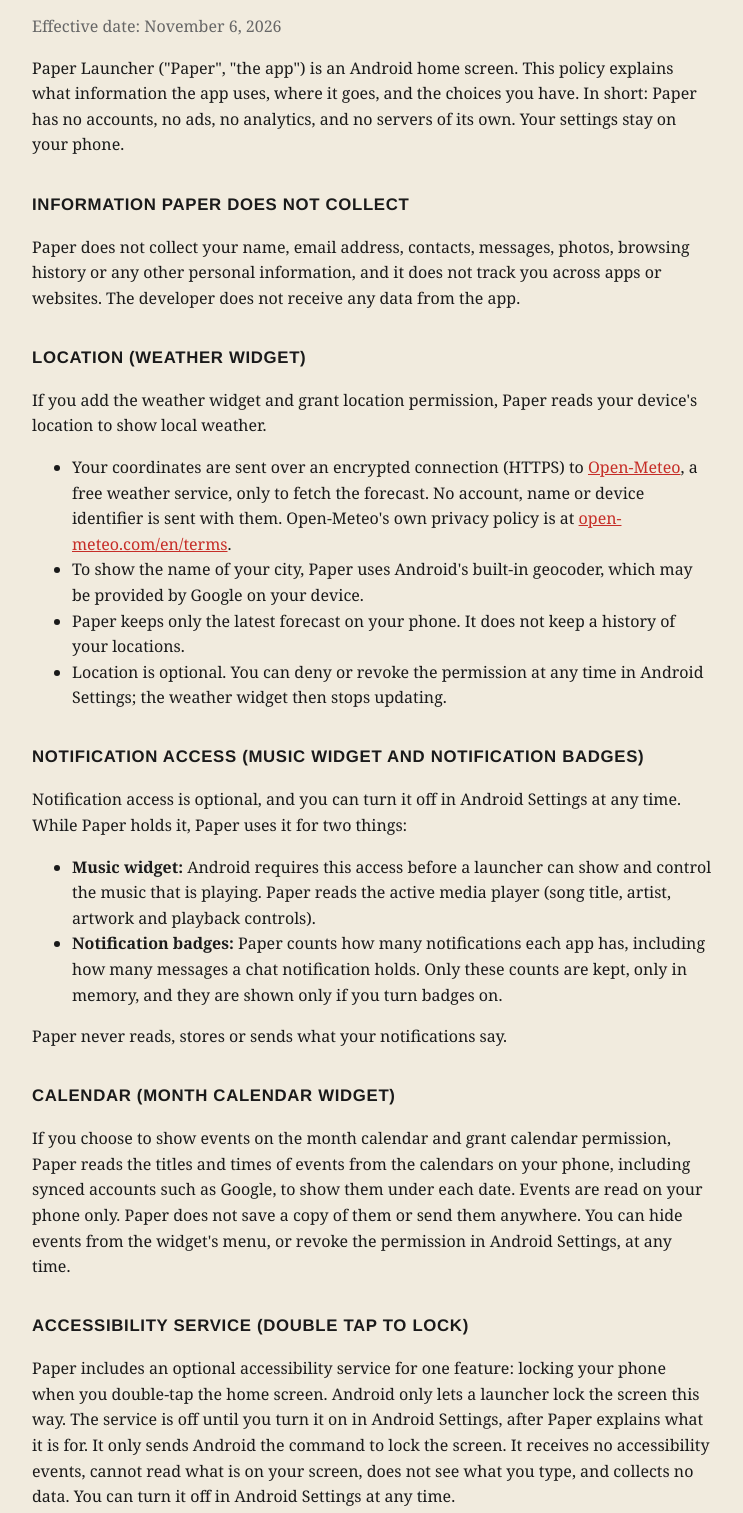
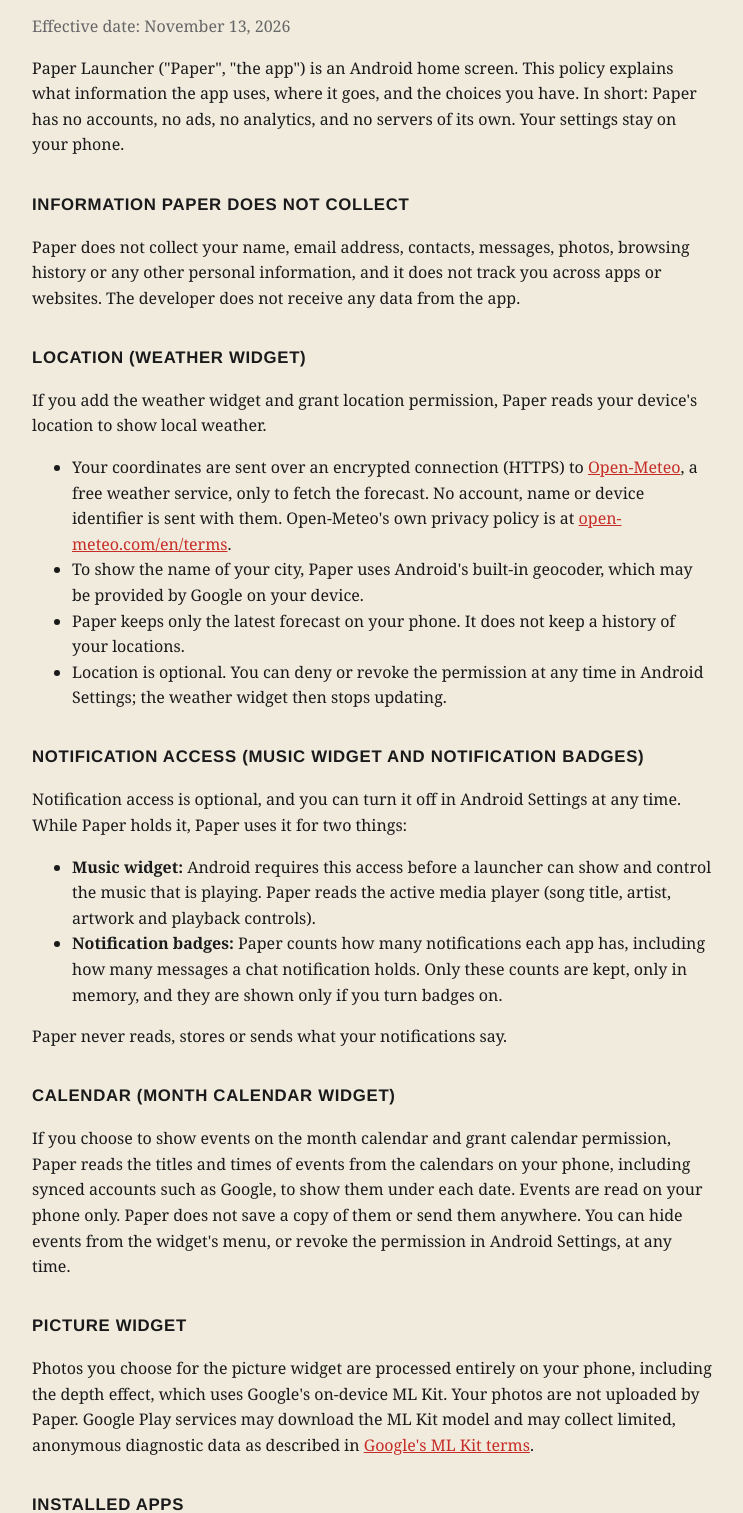
Before and after one commit to ngbaohung/paper-launcher-privacy, a plain HTML site: page index.html in a window 1280 px wide. Shown: the part 95-1608 px from the top of the page, without its empty margins (268-1011 px from the left). Drawn offline with Linux system fonts and the light colour scheme.

Commit message:
Remove accessibility service section (double tap to lock removed)

```diff
--- a/index.html
+++ b/index.html
@@ -15,7 +15,7 @@
 </head>
 <body>
 <h1>Paper Launcher Privacy Policy</h1>
-<p class="muted">Effective date: November 6, 2026</p>
+<p class="muted">Effective date: November 13, 2026</p>
 
 <p>Paper Launcher ("Paper", "the app") is an Android home screen. This policy explains what information the app uses, where it goes, and the choices you have. In short: Paper has no accounts, no ads, no analytics, and no servers of its own. Your settings stay on your phone.</p>
 
@@ -42,8 +42,6 @@
 <h2>Calendar (month calendar widget)</h2>
 <p>If you choose to show events on the month calendar and grant calendar permission, Paper reads the titles and times of events from the calendars on your phone, including synced accounts such as Google, to show them under each date. Events are read on your phone only. Paper does not save a copy of them or send them anywhere. You can hide events from the widget's menu, or revoke the permission in Android Settings, at any time.</p>
 
-<h2>Accessibility service (double tap to lock)</h2>
-<p>Paper includes an optional accessibility service for one feature: locking your phone when you double-tap the home screen. Android only lets a launcher lock the screen this way. The service is off until you turn it on in Android Settings, after Paper explains what it is for. It only sends Android the command to lock the screen. It receives no accessibility events, cannot read what is on your screen, does not see what you type, and collects no data. You can turn it off in Android Settings at any time.</p>
 
 <h2>Picture widget</h2>
 <p>Photos you choose for the picture widget are processed entirely on your phone, including the depth effect, which uses Google's on-device ML Kit. Your photos are not uploaded by Paper. Google Play services may download the ML Kit model and may collect limited, anonymous diagnostic data as described in <a href="https://developers.google.com/ml-kit/terms">Google's ML Kit terms</a>.</p>
```
